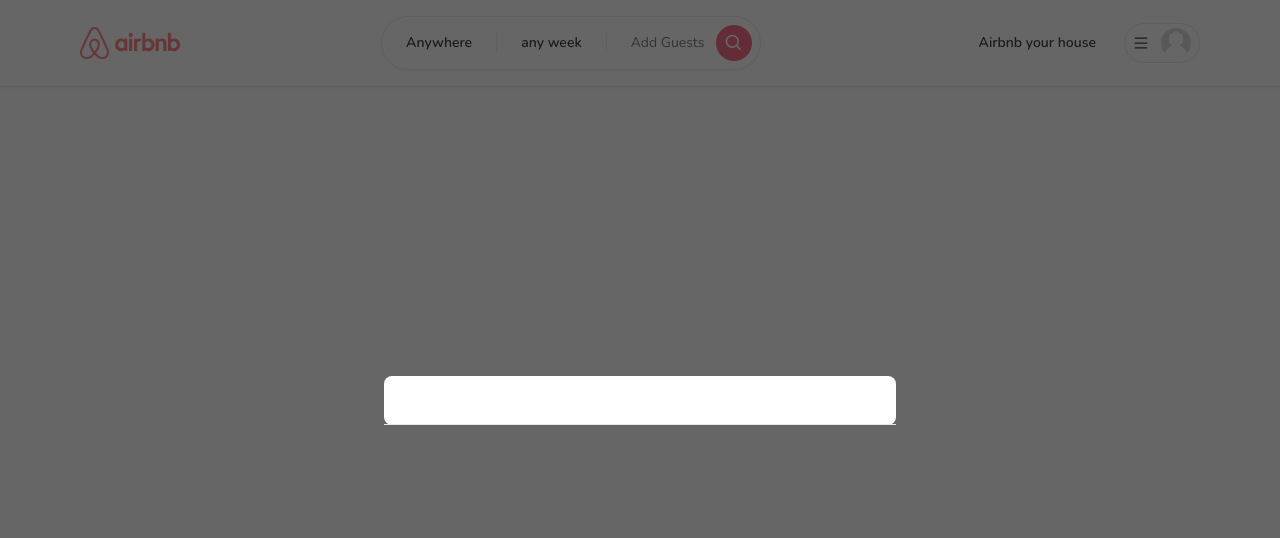
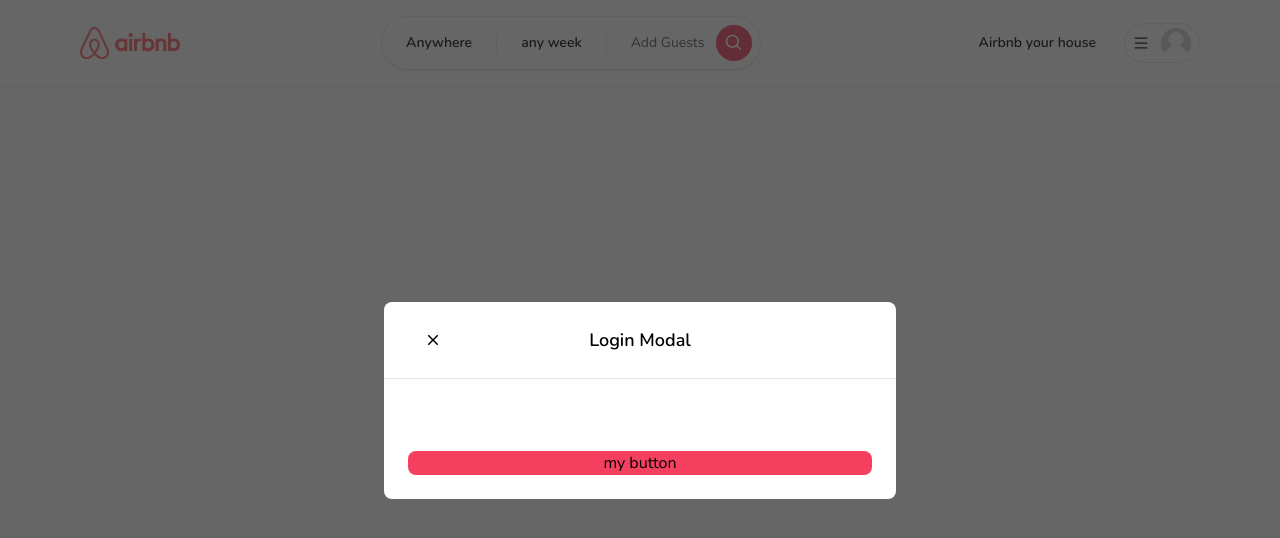
Before and after one commit to vishesh-baj/portfolio-2023, a Next.js app in the folder air-bnb-clone/: page / in a window 1280 px wide. Shown: the top 538 px of the page. Built offline with nearby package versions, Linux system fonts and the light colour scheme.

Commit message:
added changes to navbar and created button component

```diff
--- /dev/null
+++ b/air-bnb-clone/app/components/Button.tsx
@@ -0,0 +1,32 @@
+import React, { FC, MouseEvent } from "react";
+import { IconType } from "react-icons";
+interface ButtonProps {
+  label: string;
+  onClick: (e: MouseEvent<HTMLButtonElement>) => void;
+  disabled?: boolean;
+  outline?: boolean;
+  small?: boolean;
+  icon?: IconType;
+}
+const Button: FC<ButtonProps> = ({
+  label,
+  onClick,
+  disabled,
+  icon,
+  outline,
+  small,
+}) => {
+  return (
+    <button
+      className={`relative disabled:opacity-70 disabled:cursor-not-allowed rounded-lg hover:opacity-80 transition w-full ${
+        outline ? "bg-white" : "bg-rose-500"
+      } ${outline ? "border-black" : "bg-rose-500"} ${
+        outline ? "bg-white" : "bg-rose-500"
+      }`}
+    >
+      {label}
+    </button>
+  );
+};
+
+export default Button;
--- a/air-bnb-clone/app/components/modals/Modal.tsx
+++ b/air-bnb-clone/app/components/modals/Modal.tsx
@@ -1,6 +1,7 @@
 "use client";
 import { FC, ReactElement, useCallback, useEffect, useState } from "react";
-
+import { IoMdClose } from "react-icons/io";
+import Button from "../Button";
 interface ModalProps {
   isOpen?: boolean;
   onClose: () => void;
@@ -63,7 +64,7 @@
     <>
       <div className="justify-center items-center flex overflow-x-hidden overflow-y-auto fixed inset-0 z-50 outline-none focus:outline-none bg-neutral-800/70">
         <div className="relative w-full md:w-4/6 lg:w-3/6 xl:w-2/5 my-6 mx-auto h-full lg:h-auto md:h-auto ">
-          {/* Content */}
+          {/* content */}
           <div
             className={`translate duration-300 h-full ${
               showModal ? " translate-y-0" : "translate-y-full"
@@ -71,7 +72,23 @@
           >
             <div className="translate-h-full lg:h-auto md:h-auto border-0 rounded-lg shodow-lg relative flex flex-col w-full bg-white outline-none focus:outline-none">
               {/*  header*/}
-              <div className="flex items-center p-6 rounded-t justify-center relative border-b-[1px]"></div>
+              <div className="flex items-center p-6 rounded-t justify-center relative border-b-[1px]">
+                <button
+                  onClick={handleClose}
+                  className="p-1 border-0  hover:opacity-70 transition absolute left-9"
+                >
+                  <IoMdClose size={18} />
+                </button>
+                <div className="text-lg font-semibold ">{title}</div>
+              </div>
+              {/* body */}
+              <div className="relative p-6 flex-auto">{body}</div>
+              {/* footer */}
+              <div className="flex flex-col gap-2 p-6 ">
+                <div className="fflex flex-row items-center gap-4 w-full">
+                  <Button label="my button" />
+                </div>
+              </div>
             </div>
           </div>
         </div>
--- a/air-bnb-clone/app/components/navbar/Navbar.tsx
+++ b/air-bnb-clone/app/components/navbar/Navbar.tsx
@@ -16,9 +16,6 @@
             <UserMenu />
           </div>
         </Container>
-
-        {/* const specific */}
-        <div></div>
       </div>
     </div>
   );
--- a/air-bnb-clone/app/layout.tsx
+++ b/air-bnb-clone/app/layout.tsx
@@ -17,7 +17,7 @@
       <head />
       <body className={font.className}>
         <ClientOnly>
-          <Modal isOpen />
+          <Modal title="Login Modal" isOpen />
           <Navbar />
         </ClientOnly>
         {children}
```
